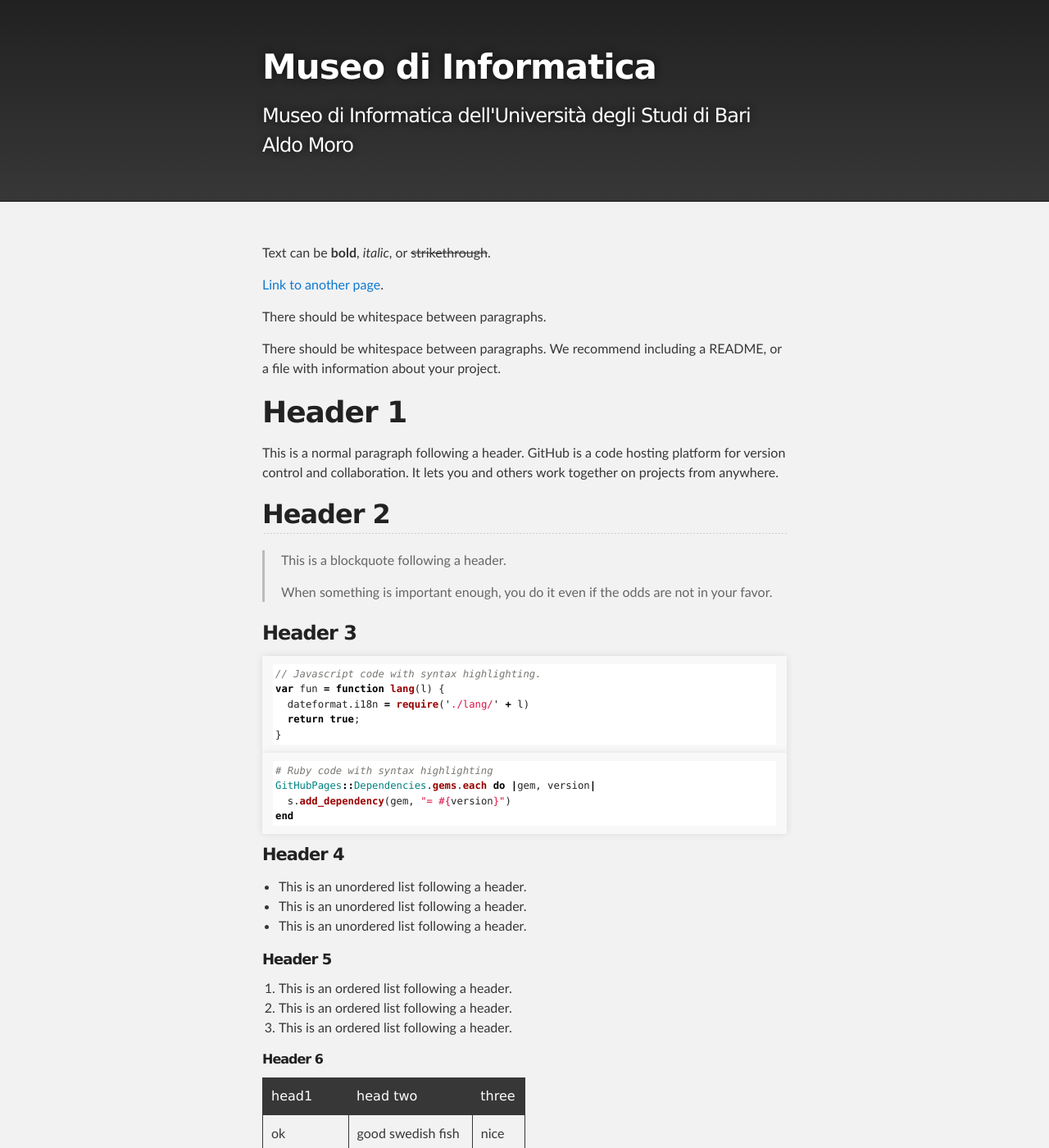
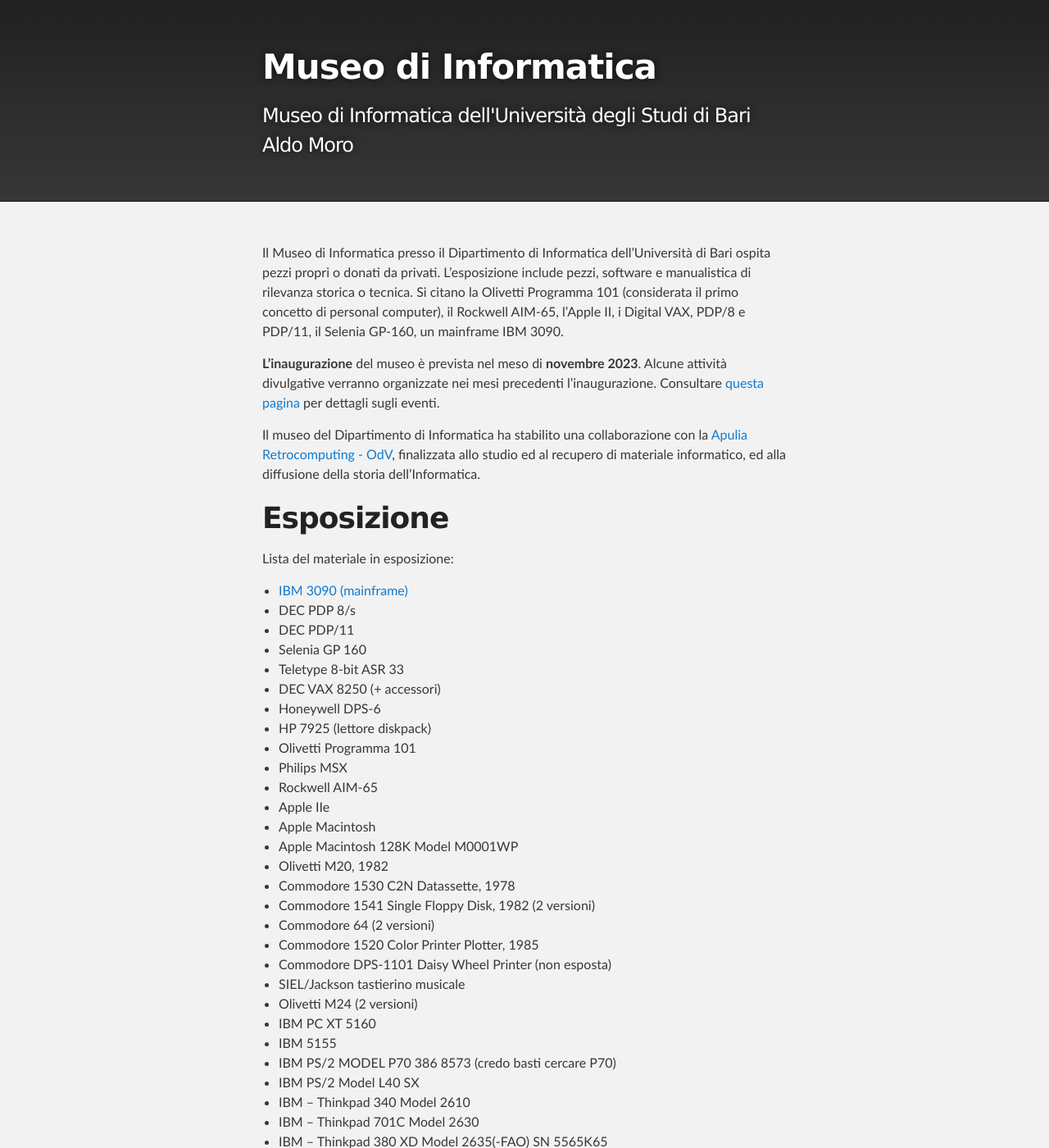
Before and after one commit to dib-museo/dib-museo.github.io, a Jekyll site: the page built from index.md, in a window 1280 px wide and 1400 px high. Shown: the whole window at 82% size. Built offline with Jekyll 4.4.1, drawn with Linux system fonts in a browser that asks for light colours; some of the changed text lies outside the part shown.

Commit message:
First site version

````diff
--- a/index.md
+++ b/index.md
@@ -2,122 +2,51 @@
 layout: default
 ---
 
-Text can be **bold**, _italic_, or ~~strikethrough~~.
+Il Museo di Informatica presso il Dipartimento di Informatica dell'Università di Bari ospita pezzi propri o donati da privati.
+L'esposizione include pezzi, software e manualistica di rilevanza storica o tecnica. Si citano la Olivetti Programma 101 (considerata il primo concetto di personal computer), il Rockwell AIM-65, l'Apple II, i Digital VAX, PDP/8 e PDP/11, il Selenia GP-160, un mainframe IBM 3090.
 
-[Link to another page](./another-page.html).
+**L'inaugurazione** del museo è prevista nel meso di **novembre 2023**. Alcune attività divulgative verranno organizzate nei mesi precedenti l'inaugurazione. Consultare [questa pagina](./events.html) per dettagli sugli eventi.
 
-There should be whitespace between paragraphs.
+Il museo del Dipartimento di Informatica ha stabilito una collaborazione con la [Apulia Retrocomputing - OdV](https://www.apuliaretrocomputing.it/), finalizzata allo studio ed al recupero di materiale informatico, ed alla diffusione della storia dell'Informatica.
 
-There should be whitespace between paragraphs. We recommend including a README, or a file with information about your project.
+# Esposizione
 
-# Header 1
+Lista del materiale in esposizione:
+* [IBM 3090 (mainframe)](artifacts/ibm3090.html)
+* DEC PDP 8/s
+* DEC PDP/11
+* Selenia GP 160
+* Teletype 8-bit ASR 33
+* DEC VAX 8250 (+ accessori)
+* Honeywell DPS-6
+* HP 7925 (lettore diskpack)
+* Olivetti Programma 101
+* Philips MSX
+* Rockwell AIM-65
+* Apple IIe
+* Apple Macintosh
+* Apple Macintosh 128K Model M0001WP
+* Olivetti M20, 1982
+* Commodore 1530 C2N Datassette, 1978
+* Commodore 1541 Single Floppy Disk, 1982 (2 versioni)
+* Commodore 64 (2 versioni)
+* Commodore 1520 Color Printer Plotter, 1985
+* Commodore DPS-1101 Daisy Wheel Printer (non esposta)
+* SIEL/Jackson tastierino musicale
+* Olivetti M24 (2 versioni)
+* IBM PC XT 5160
+* IBM 5155
+* IBM PS/2 MODEL P70 386 8573 (credo basti cercare P70)
+* IBM PS/2 Model L40 SX
+* IBM – Thinkpad 340 Model 2610
+* IBM – Thinkpad 701C Model 2630
+* IBM – Thinkpad 380 XD Model 2635(-FAO) SN 5565K65
+* SIEL 7 note bit tastiera, Jackson, 1985
+* HP 9000 Series 300 Hewlett-Parckard, 1985
+* SUN Sparcstation2
+## Orari di apertura
 
-This is a normal paragraph following a header. GitHub is a code hosting platform for version control and collaboration. It lets you and others work together on projects from anywhere.
+L'inaugurazione del museo è prevista per novembre 2023. Per informazioni potete contattarci via [mail](mailto:dib.museo@gmail.com)
+### Info
 
-## Header 2
-
-> This is a blockquote following a header.
->
-> When something is important enough, you do it even if the odds are not in your favor.
-
-### Header 3
-
-```js
-// Javascript code with syntax highlighting.
-var fun = function lang(l) {
-  dateformat.i18n = require('./lang/' + l)
-  return true;
-}
-```
-
-```ruby
-# Ruby code with syntax highlighting
-GitHubPages::Dependencies.gems.each do |gem, version|
-  s.add_dependency(gem, "= #{version}")
-end
-```
-
-#### Header 4
-
-*   This is an unordered list following a header.
-*   This is an unordered list following a header.
-*   This is an unordered list following a header.
-
-##### Header 5
-
-1.  This is an ordered list following a header.
-2.  This is an ordered list following a header.
-3.  This is an ordered list following a header.
-
-###### Header 6
-
-| head1        | head two          | three |
-|:-------------|:------------------|:------|
-| ok           | good swedish fish | nice  |
-| out of stock | good and plenty   | nice  |
-| ok           | good `oreos`      | hmm   |
-| ok           | good `zoute` drop | yumm  |
-
-### There's a horizontal rule below this.
-
-* * *
-
-### Here is an unordered list:
-
-*   Item foo
-*   Item bar
-*   Item baz
-*   Item zip
-
-### And an ordered list:
-
-1.  Item one
-1.  Item two
-1.  Item three
-1.  Item four
-
-### And a nested list:
-
-- level 1 item
-  - level 2 item
-  - level 2 item
-    - level 3 item
-    - level 3 item
-- level 1 item
-  - level 2 item
-  - level 2 item
-  - level 2 item
-- level 1 item
-  - level 2 item
-  - level 2 item
-- level 1 item
-
-### Small image
-
-![Octocat](https://github.githubassets.com/images/icons/emoji/octocat.png)
-
-### Large image
-
-![Branching](https://guides.github.com/activities/hello-world/branching.png)
-
-
-### Definition lists can be used with HTML syntax.
-
-<dl>
-<dt>Name</dt>
-<dd>Godzilla</dd>
-<dt>Born</dt>
-<dd>1952</dd>
-<dt>Birthplace</dt>
-<dd>Japan</dd>
-<dt>Color</dt>
-<dd>Green</dd>
-</dl>
-
-```
-Long, single-line code blocks should not wrap. They should horizontally scroll if they are too long. This line should be long enough to demonstrate this.
-```
-
-```
-The final element.
-```
+Il museo è situato presso il [Dipartimento di Informatica](https://www.uniba.it/it/ricerca/dipartimenti/informatica) dell'Università degli Studi di Bari Aldo Moro. CAMPUS Via E. Orabona, 4 - 70125 - Bari.
````
